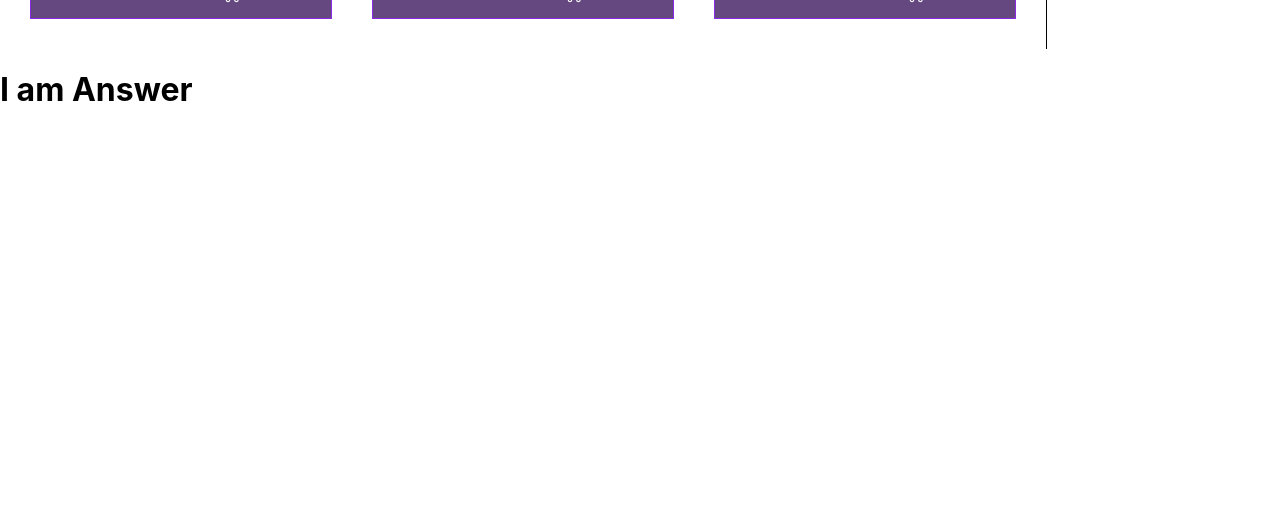
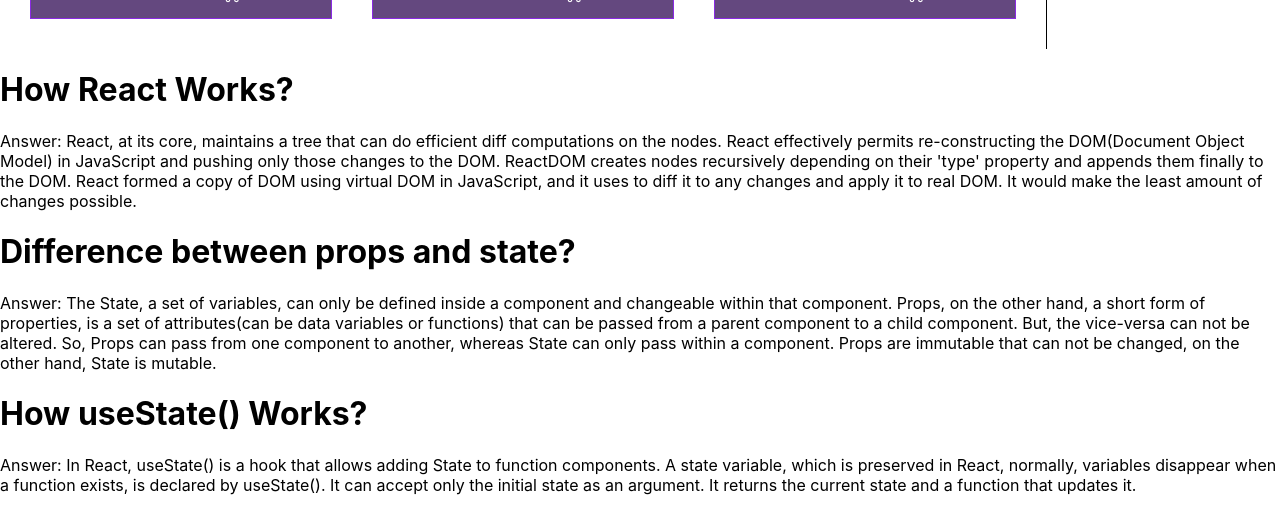
Before and after one commit to Siydulislam/book-store-client, a React (Create React App) app: page / in a window 1280 px wide. Shown: the part 2419-2927 px from the top of the page. Before the commit the page ends 2550 px from the top, so only its background shows below. Built offline with nearby package versions, Linux system fonts and the light colour scheme.

Commit message:
answered the questions

```diff
--- a/src/components/Answer/Answer.js
+++ b/src/components/Answer/Answer.js
@@ -3,7 +3,12 @@
 const Answer = () => {
     return (
         <div>
-            <h1>I am Answer</h1>
+            <h1>How React Works?</h1>
+            <p>Answer: React, at its core, maintains a tree that can do efficient diff computations on the nodes. React effectively permits re-constructing the DOM(Document Object Model) in JavaScript and pushing only those changes to the DOM. ReactDOM creates nodes recursively depending on their 'type' property and appends them finally to the DOM. React formed a copy of DOM using virtual DOM in JavaScript, and it uses to diff it to any changes and apply it to real DOM. It would make the least amount of changes possible.</p>
+            <h1>Difference between props and state?</h1>
+            <p>Answer: The State, a set of variables, can only be defined inside a component and changeable within that component. Props, on the other hand, a short form of properties, is a set of attributes(can be data variables or functions) that can be passed from a parent component to a child component. But, the vice-versa can not be altered. So,  Props can pass from one component to another, whereas State can only pass within a component. Props are immutable that can not be changed, on the other hand, State is mutable.</p>
+            <h1>How useState() Works?</h1>
+            <p>Answer: In React, useState() is a hook that allows adding State to function components. A state variable, which is preserved in React, normally, variables disappear when a function exists, is declared by useState(). It can accept only the initial state as an argument. It returns the current state and a function that updates it.</p>
         </div>
     );
 };
```
